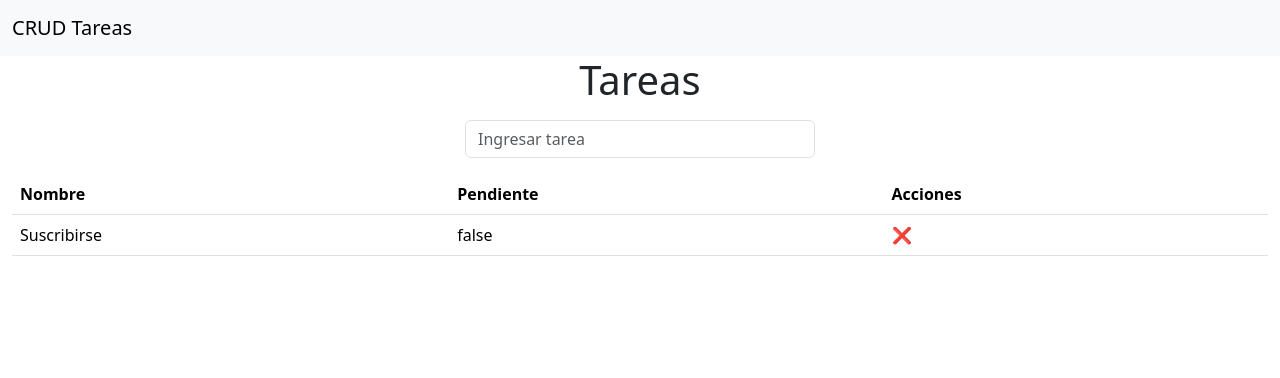
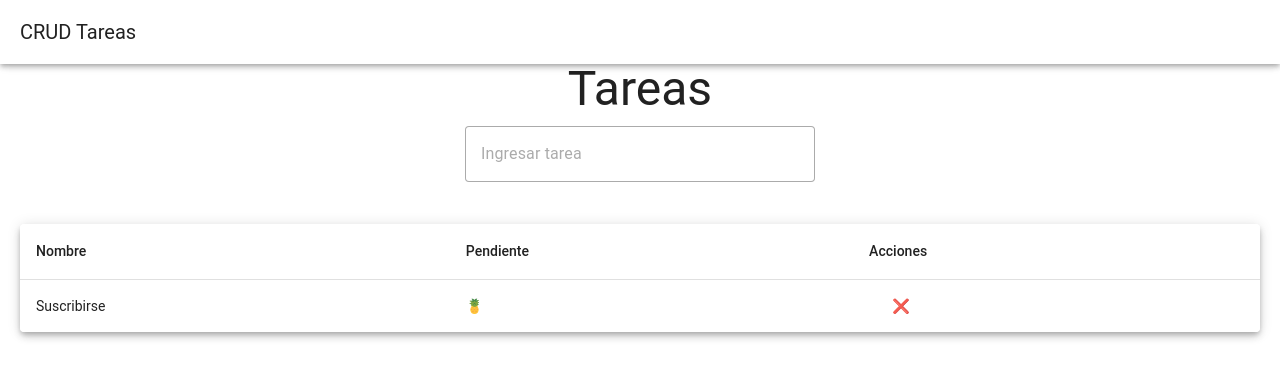
Before and after one commit to JoelMndz/CursoVueAbiDev, a Vue app in the folder ejemplos-pinia/: page / in a window 1280 px wide. Shown: the top 378 px of the page. Built offline with nearby package versions, Linux system fonts and the light colour scheme.

Commit message:
Basico de vuetify

```diff
--- a/ejemplos-pinia/index.html
+++ b/ejemplos-pinia/index.html
@@ -5,7 +5,6 @@
     <link rel="icon" href="/favicon.ico">
     <meta name="viewport" content="width=device-width, initial-scale=1.0">
     <title>Vite App</title>
-    <link href="https://cdn.jsdelivr.net/npm/bootstrap@5.3.1/dist/css/bootstrap.min.css" rel="stylesheet" integrity="sha384-4bw+/aepP/YC94hEpVNVgiZdgIC5+VKNBQNGCHeKRQN+PtmoHDEXuppvnDJzQIu9" crossorigin="anonymous">
   </head>
   <body>
     <div id="app"></div>
--- a/ejemplos-pinia/package.json
+++ b/ejemplos-pinia/package.json
@@ -12,7 +12,8 @@
   "dependencies": {
     "pinia": "^2.1.6",
     "pinia-plugin-persistedstate": "^3.2.0",
-    "vue": "^3.3.4"
+    "vue": "^3.3.4",
+    "vuetify": "^3.3.16"
   },
   "devDependencies": {
     "@tsconfig/node18": "^18.2.0",
--- a/ejemplos-pinia/src/App.vue
+++ b/ejemplos-pinia/src/App.vue
@@ -1,28 +1,15 @@
 
 <template>
-  <Navbar/>
-  <h1 class="text-center">Tareas</h1>
-  <Formulario/>
-  <div class="modal" tabindex="-1">
-  <div class="modal-dialog">
-    <div class="modal-content">
-      <div class="modal-header">
-        <h5 class="modal-title">Modal title</h5>
-        <button type="button" class="btn-close" data-bs-dismiss="modal" aria-label="Close"></button>
-      </div>
-      <div class="modal-body">
-        <p>Modal body text goes here.</p>
-      </div>
-      <div class="modal-footer">
-        <button type="button" class="btn btn-secondary" data-bs-dismiss="modal">Close</button>
-        <button type="button" class="btn btn-primary">Save changes</button>
-      </div>
+  <VApp>
+    <Navbar/>
+    <VMain>
+      <p class="text-center text-h3">Tareas</p>
+      <Formulario/>
+    <div class="container-fluid">
+      <TablaTareas/>
     </div>
-  </div>
-</div>
-  <div class="container-fluid">
-    <TablaTareas/>
-  </div>
+    </VMain>
+  </VApp>
 </template>
 
 <script setup lang="ts">
--- a/ejemplos-pinia/src/components/Error.vue
+++ b/ejemplos-pinia/src/components/Error.vue
@@ -1,8 +1,10 @@
 <template>
-  <div v-if="mensaje" class="alert alert-warning alert-dismissible fade show" role="alert">
-    <strong>{{ mensaje }}</strong>
-    <button @click="errorStore.resetearMensaje()" type="button" class="btn-close" data-bs-dismiss="alert" aria-label="Close"></button>
-  </div>
+  <VAlert v-if="mensaje"  color="error">
+    {{ mensaje }}
+    <template #close>
+      <VBtn @click="errorStore.resetearMensaje()">✖</VBtn>
+    </template>
+  </VAlert>
 </template>
 
 <script setup lang="ts">
--- a/ejemplos-pinia/src/components/Formulario.vue
+++ b/ejemplos-pinia/src/components/Formulario.vue
@@ -1,31 +1,41 @@
 <template>
-  <form
+  <VForm
+    ref="formRef"
     @submit.prevent="procesarFormulario"
     style="width: 350px;"
     class="mx-auto my-3">
     <Error/>
-    <input
+    <VTextField
       v-model="nombre"
+      variant="outlined"
       placeholder="Ingresar tarea"
-      class="form-control"
       required
-      type="text">
-  </form>
+      :rules="rules"
+      type="text"/>
+  </VForm>
 </template>
 
 <script setup lang="ts">
 import {ref} from "vue";
 import {useTareaStore} from "@/stores/tareas";
 import Error from "./Error.vue";
+import type { VForm } from "vuetify/components";
 
 const nombre = ref('')
-
+const rules = [
+  (valor:string) => !!valor || "El campo es requerido",
+  (valor:string) => !!valor && valor.length >= 2 || "Debe tener al menos 2 caracteres"
+]
+const formRef = ref<null | VForm>(null)
 const {crearTarea} = useTareaStore()
 
-const procesarFormulario = ()=>{
-  //Gardamos
-  crearTarea(nombre.value)
-  nombre.value = ''
+const procesarFormulario = async()=>{
+  const {valid} = await formRef.value!.validate();
+  if(valid){
+    //Gardamos
+    crearTarea(nombre.value)
+    nombre.value = ''
+  }
 }
 </script>
 
--- a/ejemplos-pinia/src/components/Navbar.vue
+++ b/ejemplos-pinia/src/components/Navbar.vue
@@ -1,9 +1,7 @@
 <template>
-  <nav class="navbar bg-body-tertiary">
-    <div class="container-fluid">
-      <span style="cursor: pointer;" class="navbar-brand">CRUD Tareas</span>
-    </div>
-  </nav>
+  <VAppBar title="CRUD Tareas">
+
+  </VAppBar>
 </template>
 
 <script setup lang="ts">
--- a/ejemplos-pinia/src/components/TablaTareas.vue
+++ b/ejemplos-pinia/src/components/TablaTareas.vue
@@ -1,5 +1,6 @@
 <template>
-  <table class="table">
+  <VCard class="ma-5" elevation="5">
+    <v-table class="table">
       <thead>
         <tr>
           <th scope="col">Nombre</th>
@@ -10,16 +11,20 @@
       <tbody>
         <tr v-for="(i, indice) in tareas">
           <td>{{ i.nombre }}</td>
-      <td>{{ i.completado }}</td>
           <td>
-        <span
-          style="cursor: pointer;"
-          title="Eliminar"
-          @click="eliminarTarea(indice)">❌</span>
+            {{ i.completado ? '✅':'🍍' }}
+          </td>
+          <td>
+            <VBtn
+              @click="eliminarTarea(indice)"
+              variant="text">
+              ❌
+            </VBtn>
           </td>
         </tr>
       </tbody>
-</table>
+    </v-table>
+  </VCard>
 </template>
 
 <script setup lang="ts">
--- a/ejemplos-pinia/src/main.ts
+++ b/ejemplos-pinia/src/main.ts
@@ -1,14 +1,22 @@
 // import './assets/main.css'
-
 import { createApp } from 'vue'
 import { createPinia } from 'pinia'
 import piniaPluginPersistedstate from 'pinia-plugin-persistedstate'
 import App from './App.vue'
+// Vuetify
+import 'vuetify/styles'
+import { createVuetify } from 'vuetify'
+import * as components from 'vuetify/components'
+import * as directives from 'vuetify/directives'
 
+const vuetify = createVuetify({
+  components,
+  directives,
+})
 const app = createApp(App)
 const pinia = createPinia()
 pinia.use(piniaPluginPersistedstate)
 
 app.use(pinia)
-
+app.use(vuetify)
 app.mount('#app')
```
Also changed, not shown: 1 other file (tests, documents, lock files or other folders). Lines whose indentation alone changed are shown as unchanged.
